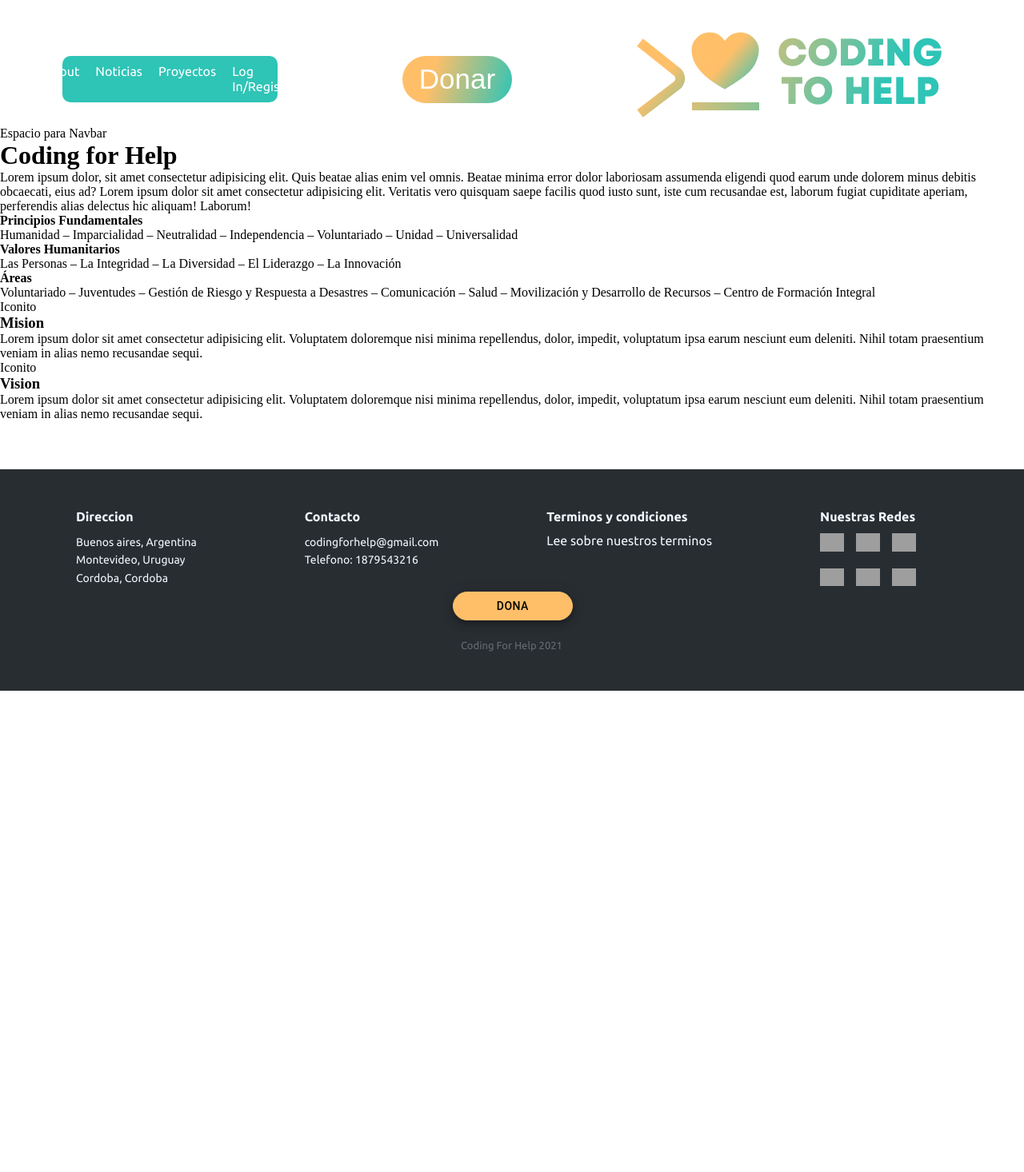
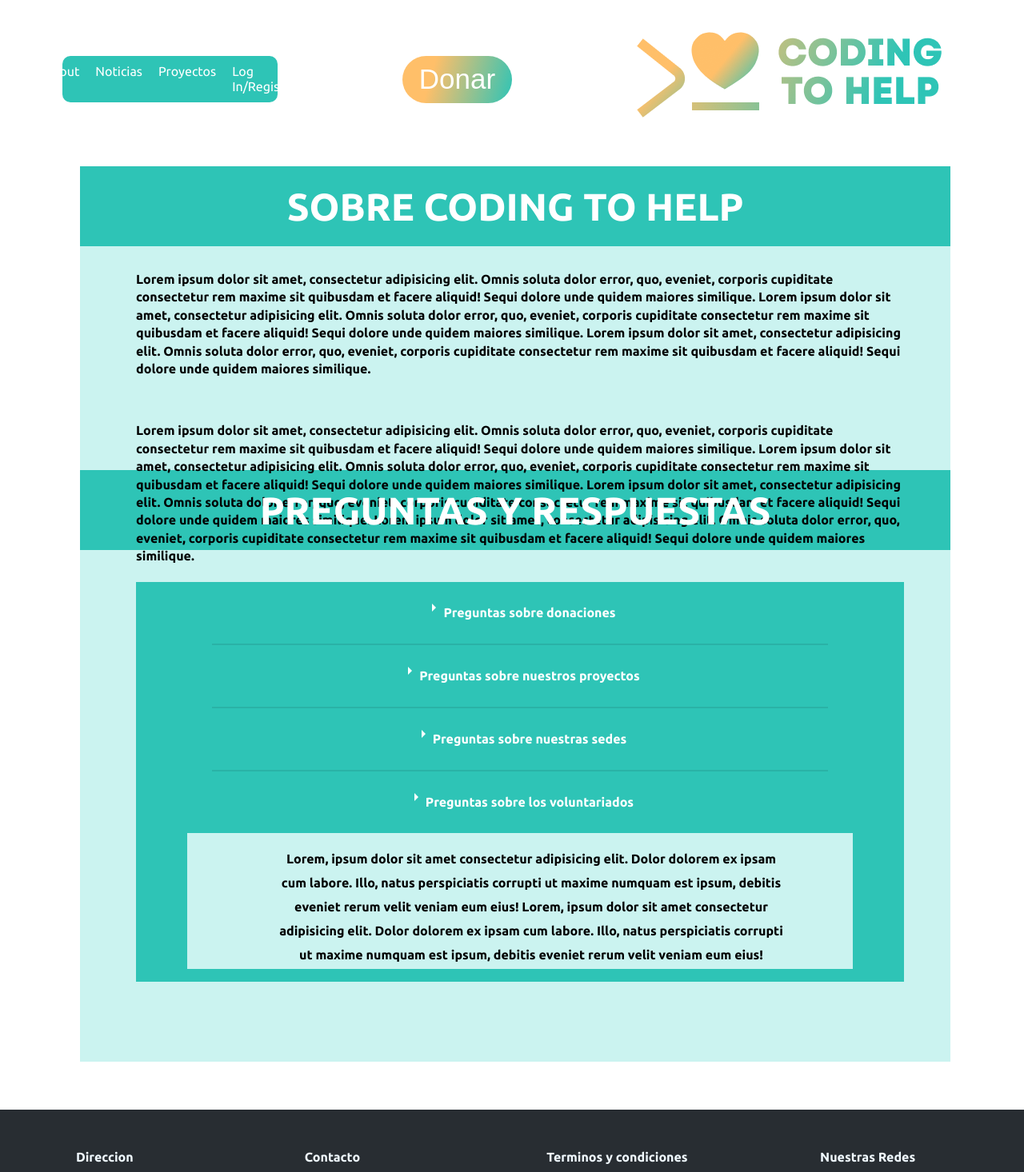
Before and after one commit to MDVeloper/ong-client, a React (Create React App) app: page /aboutUs in a window 1280 px wide. Shown: the top 1466 px of the page at 80% size. Before the commit the page ends 864 px from the top, so only its background shows below. Built offline with nearby package versions, Linux system fonts and the light colour scheme; grey boxes are pictures that could not be loaded.

Commit message:
AboutUs Terminado

```diff
--- a/src/Components/AboutUs/AboutUs.jsx
+++ b/src/Components/AboutUs/AboutUs.jsx
@@ -1,55 +1,68 @@
 import React from 'react'
-
+import s from './AboutUs.module.css'
+import ArrowRightIcon from '@mui/icons-material/ArrowRight';
 const AboutUs = () => {
     return (
-        <main>
-           <div>Espacio para Navbar</div>
 
-           <div>
-              <h1>Coding for Help</h1>
+       <main>
+           <section>
+           <div className={s.containerTitle}>
+                <h1 className={s.title}>
+                    SOBRE CODING TO HELP
+                </h1>
+           </div>
+           <div className={s.containerParagraph}>
+               <div className={s.containerP}>
+                 <p className={s.p}>
+               Lorem ipsum dolor sit amet, consectetur adipisicing elit. Omnis soluta dolor error, quo, eveniet, corporis cupiditate consectetur rem maxime sit quibusdam et facere aliquid! Sequi dolore unde quidem maiores similique.
+               Lorem ipsum dolor sit amet, consectetur adipisicing elit. Omnis soluta dolor error, quo, eveniet, corporis cupiditate consectetur rem maxime sit quibusdam et facere aliquid! Sequi dolore unde quidem maiores similique.
+               Lorem ipsum dolor sit amet, consectetur adipisicing elit. Omnis soluta dolor error, quo, eveniet, corporis cupiditate consectetur rem maxime sit quibusdam et facere aliquid! Sequi dolore unde quidem maiores similique.
+               </p>
+               <p className={s.p}>
+               Lorem ipsum dolor sit amet, consectetur adipisicing elit. Omnis soluta dolor error, quo, eveniet, corporis cupiditate consectetur rem maxime sit quibusdam et facere aliquid! Sequi dolore unde quidem maiores similique.
+               Lorem ipsum dolor sit amet, consectetur adipisicing elit. Omnis soluta dolor error, quo, eveniet, corporis cupiditate consectetur rem maxime sit quibusdam et facere aliquid! Sequi dolore unde quidem maiores similique.
+               Lorem ipsum dolor sit amet, consectetur adipisicing elit. Omnis soluta dolor error, quo, eveniet, corporis cupiditate consectetur rem maxime sit quibusdam et facere aliquid! Sequi dolore unde quidem maiores similique.
+               Lorem ipsum dolor sit amet, consectetur adipisicing elit. Omnis soluta dolor error, quo, eveniet, corporis cupiditate consectetur rem maxime sit quibusdam et facere aliquid! Sequi dolore unde quidem maiores similique.
+               </p>
+               </div>
 
-                <section>
-                    <p>
-                        Lorem ipsum dolor, sit amet consectetur adipisicing elit. Quis beatae alias enim vel omnis. Beatae minima error dolor laboriosam assumenda eligendi quod earum unde dolorem minus debitis obcaecati, eius ad?
-                        Lorem ipsum dolor sit amet consectetur adipisicing elit. Veritatis vero quisquam saepe facilis quod iusto sunt, iste cum recusandae est, laborum fugiat cupiditate aperiam, perferendis alias delectus hic aliquam! Laborum!
-                    </p>
-
-                    <h4>Principios Fundamentales</h4>
-                    <p>
-                    Humanidad – Imparcialidad – Neutralidad – Independencia – Voluntariado – Unidad – Universalidad
-                    </p>
-                    <h4>Valores Humanitarios</h4>
-                    <p>
-                    Las Personas – La Integridad – La Diversidad – El Liderazgo – La Innovación
-                    </p>
-                    <h4>Áreas</h4>
-                    <p>
-                    Voluntariado – Juventudes – Gestión de Riesgo y Respuesta a Desastres – Comunicación – Salud – Movilización y Desarrollo de Recursos – Centro de Formación Integral
-                    </p>
-                </section>
-
-                <section>
-                    <div>
-                        Iconito
-                        <h3>Mision</h3>
-                        <p>
-                            Lorem ipsum dolor sit amet consectetur adipisicing elit. Voluptatem doloremque nisi minima repellendus, dolor, impedit, voluptatum ipsa earum nesciunt eum deleniti. Nihil totam praesentium veniam in alias nemo recusandae sequi.
+            </div>
+            <div className={s.containerQuestionsTitle}>
+                <h3 className={s.Subtitle}>
+                    PREGUNTAS Y RESPUESTAS
+                </h3>
+            </div>
+            <div className={s.containerQuestions}>
+                <div className={s.containerQuestionsInside}>
+                <h4 className={s.h4}><ArrowRightIcon />Preguntas sobre donaciones</h4>
+                <div className={s.span}></div>
+                <h4 className={s.h4}><ArrowRightIcon />Preguntas sobre nuestros proyectos</h4>
+                <span className={s.span}></span>
+                <h4 className={s.h4}><ArrowRightIcon />Preguntas sobre nuestras sedes</h4>
+                <span className={s.span}></span>
+                <h4 className={s.h4}><ArrowRightIcon  />Preguntas sobre los voluntariados</h4>
+                <div className={s.containerLastParagraph}>
+                    <div className={s.containerLastParam}>
+                        <p className={s.lastP}>
+                        Lorem, ipsum dolor sit amet consectetur adipisicing elit. Dolor dolorem ex ipsam cum labore. Illo, natus perspiciatis corrupti ut maxime numquam est ipsum, debitis eveniet rerum velit veniam eum eius!
+                        Lorem, ipsum dolor sit amet consectetur adipisicing elit. Dolor dolorem ex ipsam cum labore. Illo, natus perspiciatis corrupti ut maxime numquam est ipsum, debitis eveniet rerum velit veniam eum eius!
                         </p>
                     </div>
 
-                    <div>
-                        Iconito
-                        <h3>Vision</h3>
-                        <p>
-                            Lorem ipsum dolor sit amet consectetur adipisicing elit. Voluptatem doloremque nisi minima repellendus, dolor, impedit, voluptatum ipsa earum nesciunt eum deleniti. Nihil totam praesentium veniam in alias nemo recusandae sequi.
-                        </p>
-                    </div>
-                </section>
-           </div>
+                </div>
+                </div>
+
+            </div>
+           </section>
+
+       </main>
 
 
 
-        </main>
+
+
+
+
     )
 }
 
--- /dev/null
+++ b/src/Components/AboutUs/AboutUs.module.css
@@ -0,0 +1,113 @@
+:root {
+    --mainColor: #2EC4B6;
+    --backgroundColor: #CBF3F0;
+    --fontFamily: "Ubuntu";
+}
+
+.containerTitle {
+    background-color: var(--mainColor);
+    width: 85vw;
+    height: 100px;
+    margin-left: 100px;
+    margin-top: 50px;
+    display: flex;
+    justify-content: center;
+    align-items: center;
+}
+.title {
+    font-size: 3em;
+    font-family: var(--fontFamily);
+    color: white;
+
+
+}
+
+.containerParagraph {
+    background-color: var(--backgroundColor);
+    width: 85vw;
+    margin-left: 100px;
+    height: 35vh;
+}
+
+.p {
+    color: black;
+    font-family: var(--fontFamily);
+    font-weight: bold;
+    line-height: 1.4;
+    margin-bottom: 25px;
+    padding-top: 30px;
+
+}
+
+.containerP {
+    width: 75vw;
+    margin-left: 70px;
+}
+.containerQuestionsTitle {
+    background-color: var(--mainColor);
+    width: 85vw;
+    height: 100px;
+    margin-left: 100px;
+    display: flex;
+    justify-content: center;
+    align-items: center;
+}
+.Subtitle {
+    font-size: 3em;
+    font-family: var(--fontFamily);
+    color: white;
+
+}
+
+.containerQuestions {
+    background-color: var(--backgroundColor);
+    width: 85vw;
+    margin-left: 100px;
+    height: 600px;
+   padding-top: 40px;
+}
+
+.containerQuestionsInside {
+    background-color: var(--mainColor);
+    height: 500px;
+    width: 75vw;
+    margin-left: 70px;
+   display: flex;
+   flex-direction: column;
+
+   align-items: center;
+}
+
+.h4 {
+    color: white;
+    font-weight: bold;
+    font-family: var(--fontFamily);
+    margin-top: 20px;
+}
+.span {
+    border: 1px solid #2AB2A6;
+    width: 60vw;
+    margin-top: 30px;
+}
+
+.containerLastParagraph {
+    background-color: var(--backgroundColor);
+    width: 65vw;
+    margin-top: 30px;
+    height: 170px;
+}
+.containerLastParam {
+    width: 50vw;
+    display: flex;
+    justify-content: center;
+    text-align: center;
+    margin-left: 110px;
+
+}
+.lastP {
+    color: black;
+    font-family: var(--fontFamily);
+    line-height: 30px;
+    padding-top: 17px;
+    font-weight: bold;
+}
```
